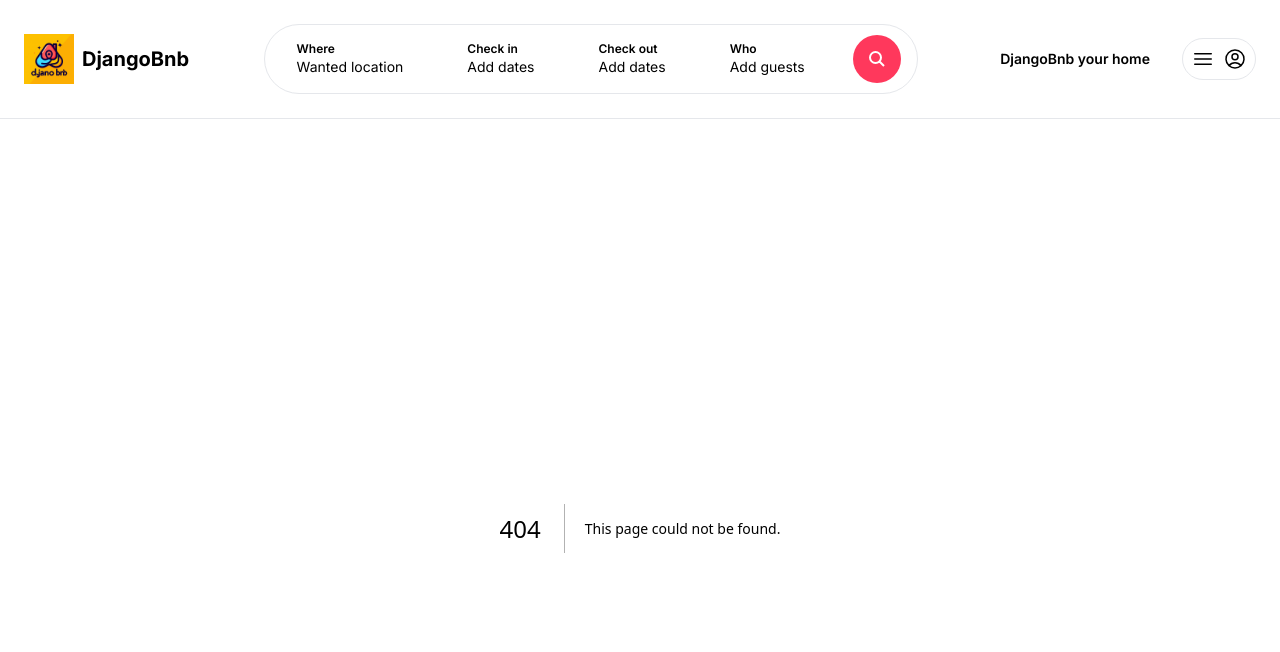
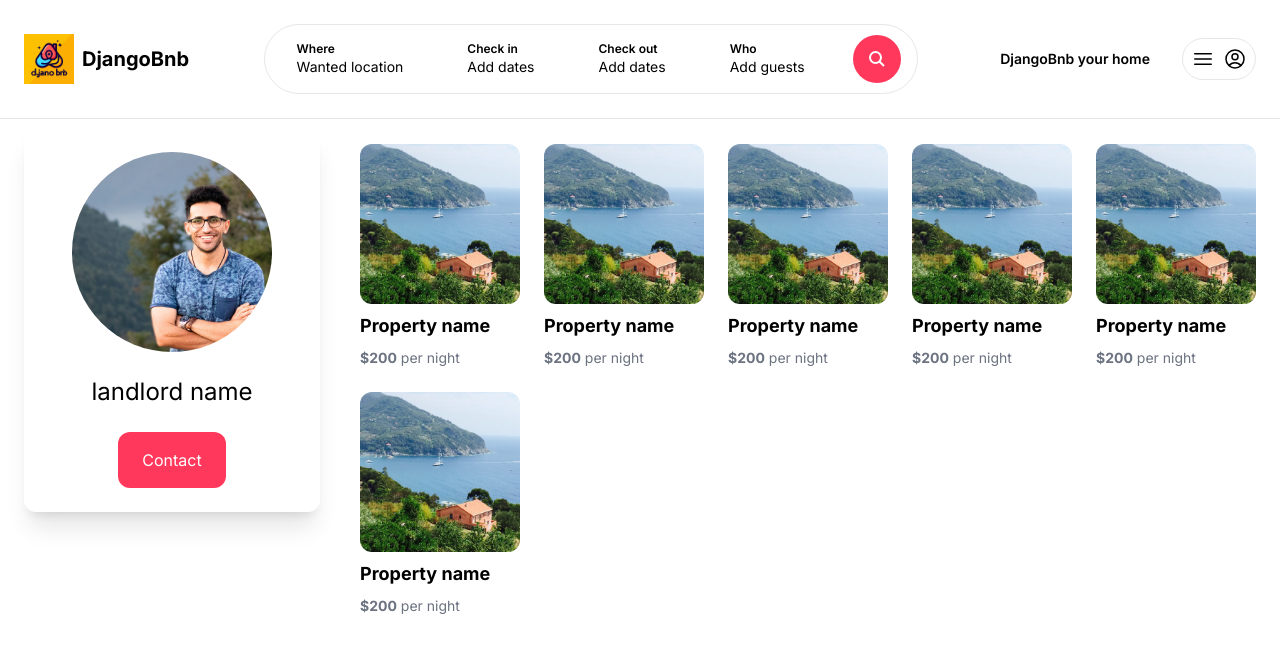
Before and after one commit to Ata-Xan/django-nextjs-airbnb, a Next.js app: page /landlords/1 in a window 1280 px wide. Before the commit this address had no page. Shown: the top 652 px of the page. Built offline with nearby package versions, Linux system fonts and the light colour scheme.

Commit message:
landlords frontend is done

```diff
--- /dev/null
+++ b/app/components/ContactButton.tsx
@@ -0,0 +1,8 @@
+const ContactButton = () => {
+    return (
+        <div className="mt-6 py-4 px-6 bg-airbnb text-white rounded-xl cursor-pointer hover:bg-airbnb-dark transition">
+            Contact
+        </div>
+    );
+}
+export default ContactButton;
--- /dev/null
+++ b/app/landlords/[id]/page.tsx
@@ -0,0 +1,28 @@
+import ContactButton from '@/app/components/ContactButton';
+import PropertyList from '@/app/components/properties/PropertyList';
+import Image from 'next/image';
+const LandlordsPage = () => {
+    return (
+        <div className="max-w-[1500px] mx-auto px-6 pb-6">
+            <div className="grid grid-cols-1 md:grid-cols-4 gap-4">
+                <aside className="col-span-1 mb-4">
+                    <div className="flex flex-col items-center p-6 rounded-xl border-gray-300 shadow-xl">
+                        <Image src="/profile.jpg" width={200} height={200} alt="landlord name" className='rounded-full' />
+                        <h1 className="mt-6 text-2xl">
+                            landlord name
+                        </h1>
+                        <ContactButton />
+                    </div>
+
+                </aside>
+                <div className="col-span-1 md:col-span-3 pl-0 md:pl-6">
+                    <PropertyList/>
+                </div>
+
+
+            </div>
+        </div>
+    );
+}
+
+export default LandlordsPage;
--- a/app/properties/[id]/page.tsx
+++ b/app/properties/[id]/page.tsx
@@ -2,9 +2,9 @@ import Image from 'next/image';
 import ReservationSidebar from '@/app/components/properties/ReservationSidebar';
 const PropertyDetailPage = () => {
     return (
-        <div className="max-w-[1500px] mx-auto px-6">
+        <div className="max-w-[1500px] mx-auto px-6  pb-6">
 
-            <div className="w-full h-[64vh] mb-4 overflow-hidden rounded-xl relative pb-6 ">
+            <div className="w-full h-[64vh] mb-4 overflow-hidden rounded-xl relative ">
                 <Image src="/beach-1.jpeg" className="object-cover w-full h-full" layout="fill" objectFit="cover" alt="Beach" />
             </div>
 
```
